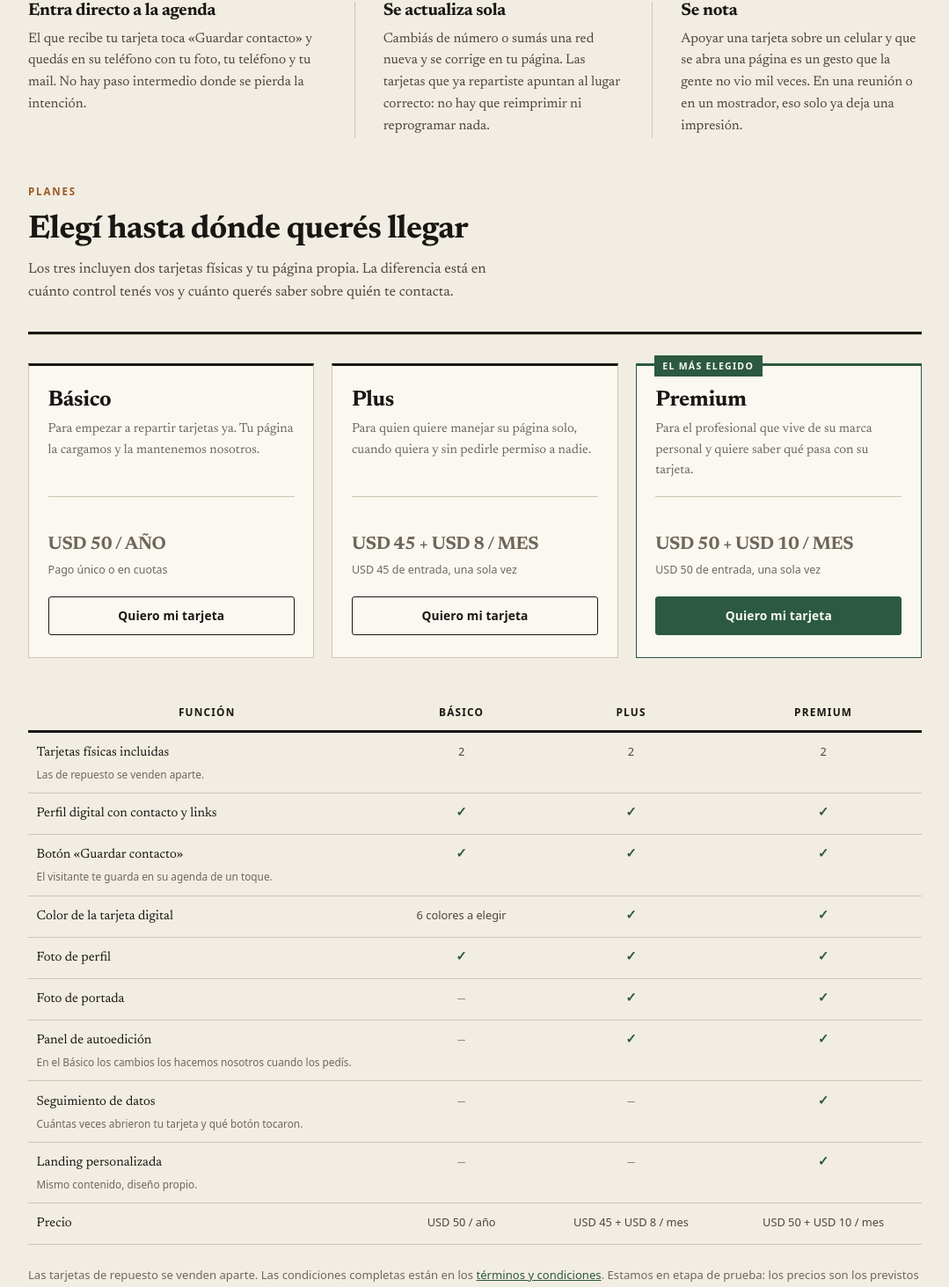
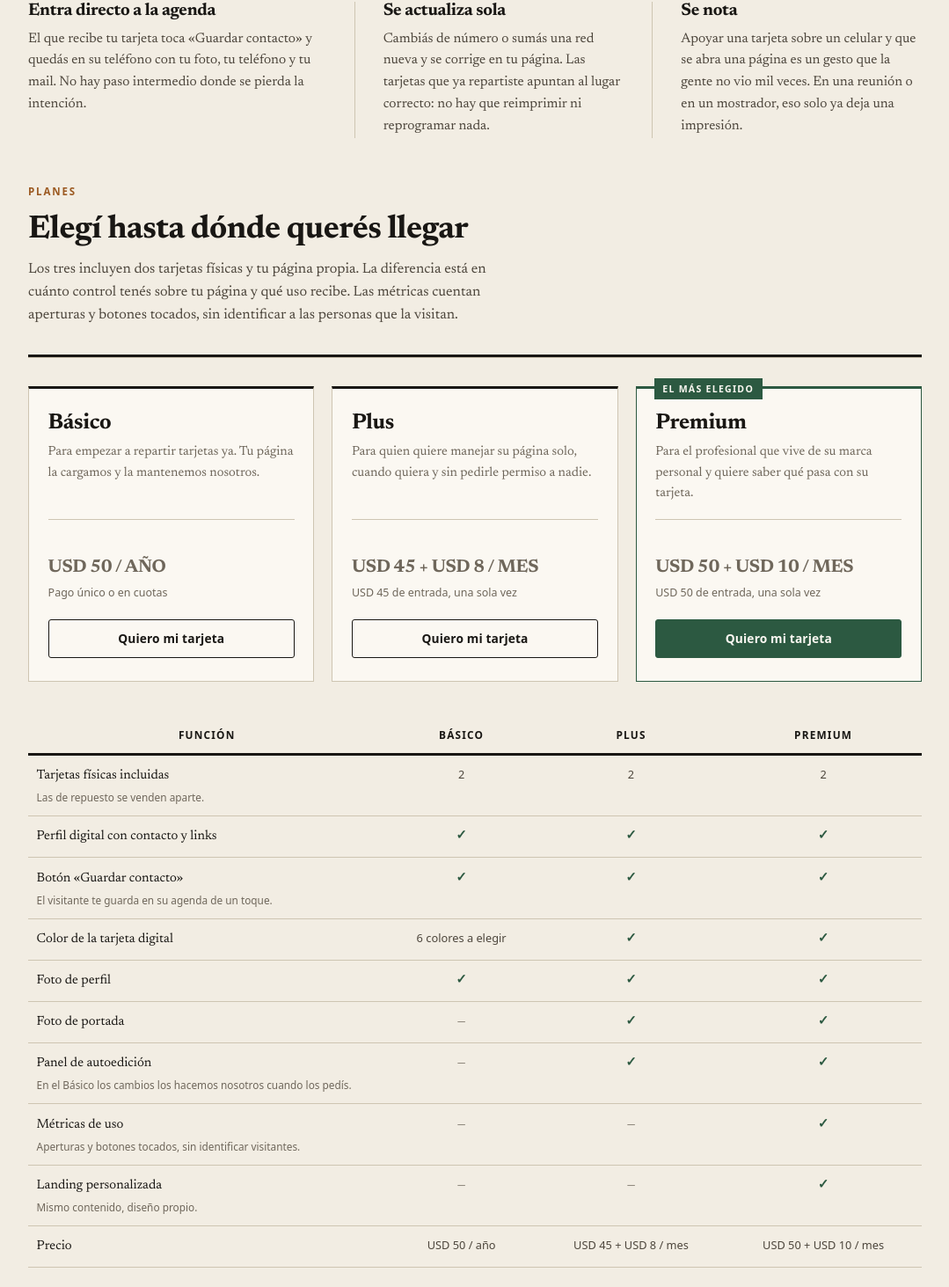
Before and after one commit to TheOneWhoTrades/TakeMyCard, a Next.js app: page / in a window 1280 px wide. Shown: the part 1368-2831 px from the top of the page at 88% size, without its empty margins (100-1179 px from the left). Built offline with nearby package versions, Linux system fonts and the light colour scheme; no server answers.

Commit message:
fix: align analytics copy with privacy

```diff
--- a/app/page.tsx
+++ b/app/page.tsx
@@ -171,7 +171,8 @@ export default function Home() {
           <h2 className="seccion__titulo">Elegí hasta dónde querés llegar</h2>
           <p className="seccion__bajada">
             Los tres incluyen dos tarjetas físicas y tu página propia. La diferencia está
-            en cuánto control tenés vos y cuánto querés saber sobre quién te contacta.
+            en cuánto control tenés sobre tu página y qué uso recibe. Las métricas cuentan
+            aperturas y botones tocados, sin identificar a las personas que la visitan.
           </p>
           <hr className="filete" />
 
--- a/lib/marca.ts
+++ b/lib/marca.ts
@@ -279,11 +279,11 @@ export const COMPARATIVA: FilaComparativa[] = [
     nota: 'En el Básico los cambios los hacemos nosotros cuando los pedís.',
   },
   {
-    funcion: 'Seguimiento de datos',
+    funcion: 'Métricas de uso',
     basico: false,
     plus: false,
     premium: true,
-    nota: 'Cuántas veces abrieron tu tarjeta y qué botón tocaron.',
+    nota: 'Aperturas y botones tocados, sin identificar visitantes.',
   },
   {
     funcion: 'Landing personalizada',
```
